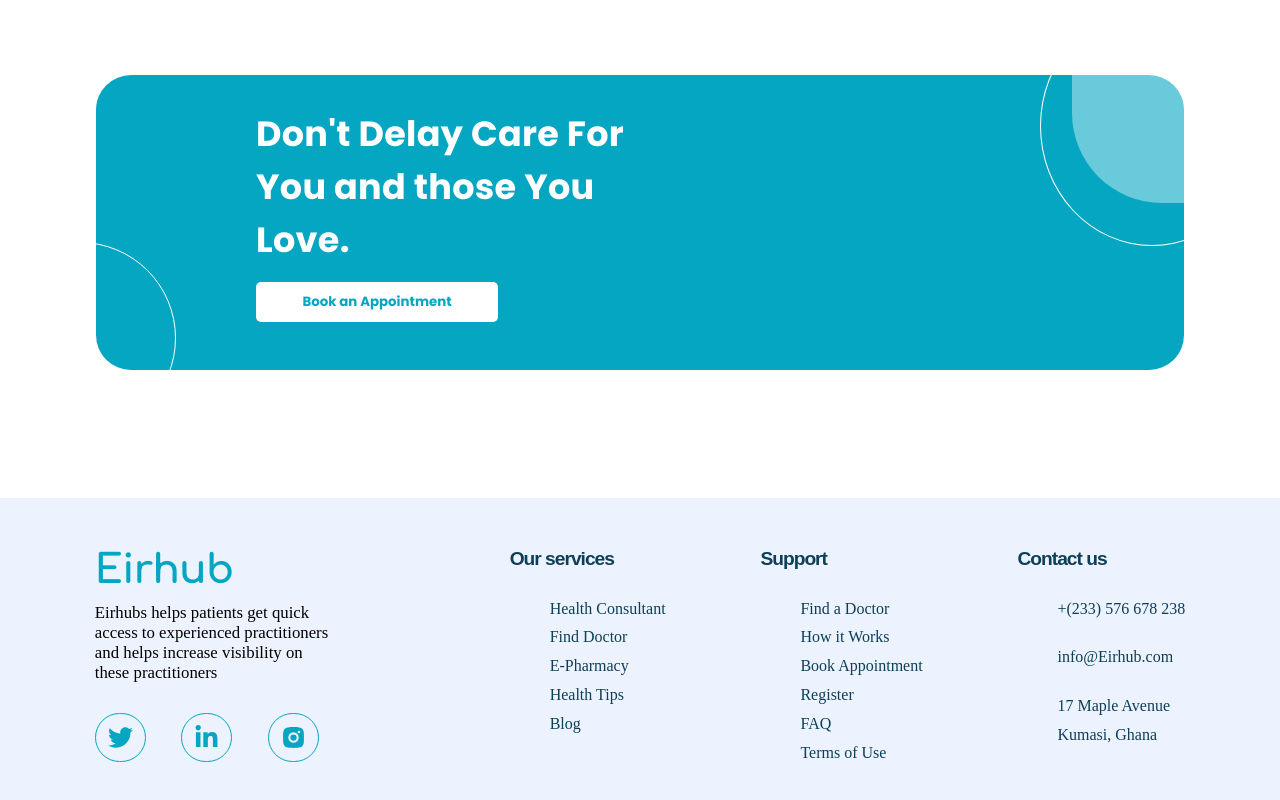
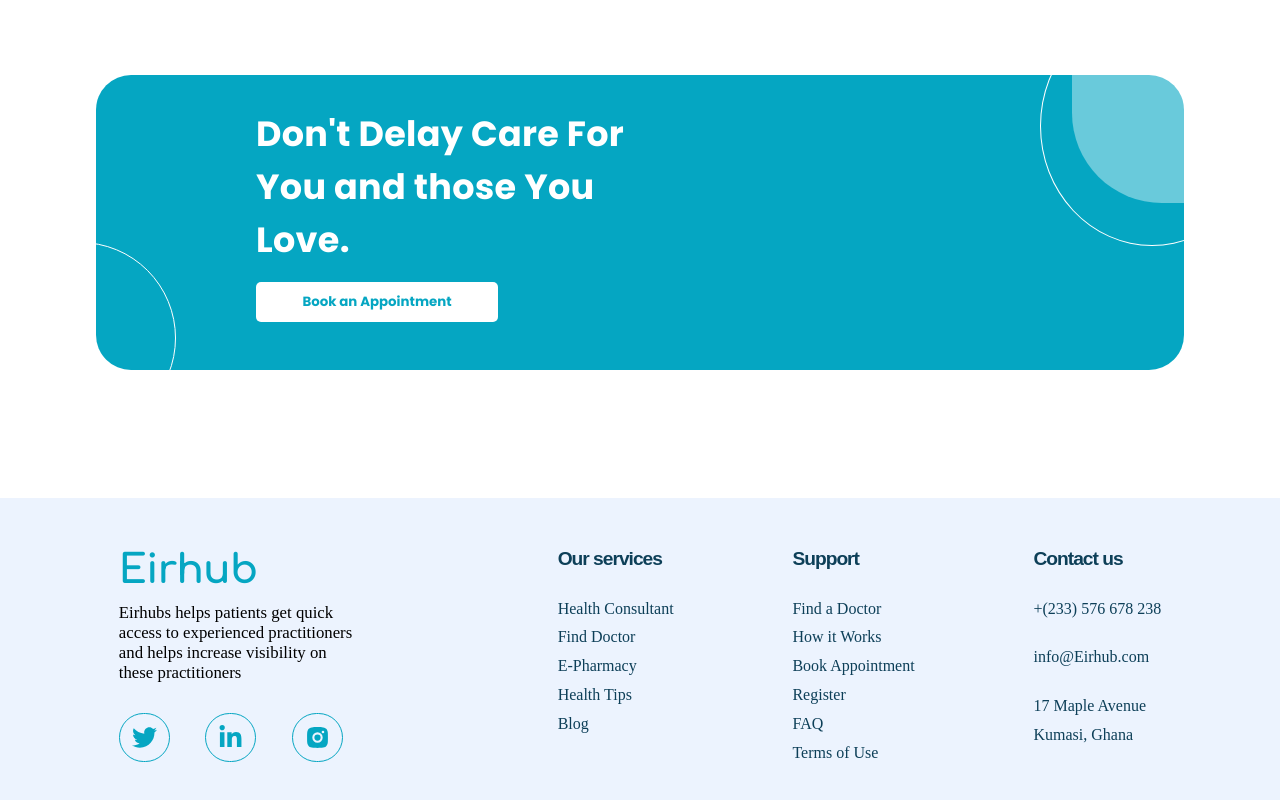
Before and after one commit to Silicon-Valley00/eirhub-frontend, a React (Create React App) app in the folder client/: page / in a window 1280 px wide. Shown: the part 2439-3239 px from the top of the page. Built offline with nearby package versions, Linux system fonts and the light colour scheme.

Commit message:
Fixed Padding on Footer

```diff
--- a/client/src/Pages/Landing page/components/footer.module.css
+++ b/client/src/Pages/Landing page/components/footer.module.css
@@ -89,6 +89,9 @@ footer {
 .fdropdown .flist {
    line-height: 1.8;
    margin: 0;
+}
+.fdropdown{
+   padding-left: 0;
 }
 .fcontact .flist {
    margin-bottom: 20px;
```
